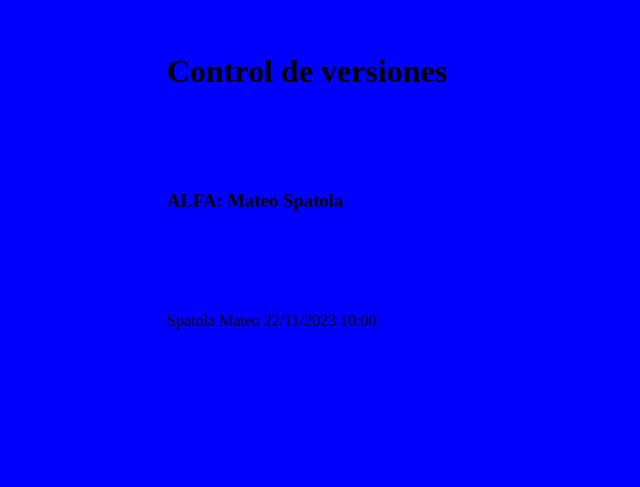
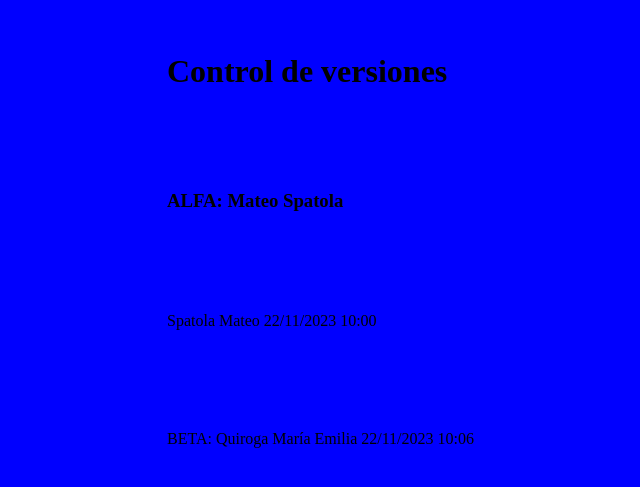
Before and after one commit to EzequielMonson/TP_SO_I4_Equipo_116, a plain HTML site: page index.html in a window 1280 px wide. Shown: the part 147-634 px from the top of the page, without its empty margins (133-773 px from the left). Drawn offline with Linux system fonts and the light colour scheme.

Commit message:
punto 19 hecho!

```diff
--- a/index.html
+++ b/index.html
@@ -10,5 +10,6 @@
     <h1>Control de versiones</h1>
     <h3>ALFA: Mateo Spatola</h3>
     <p>Spatola Mateo 22/11/2023 10:00</p>
+    <p>BETA: Quiroga María Emilia 22/11/2023 10:06 </p>
 </body>
 </html>
```
